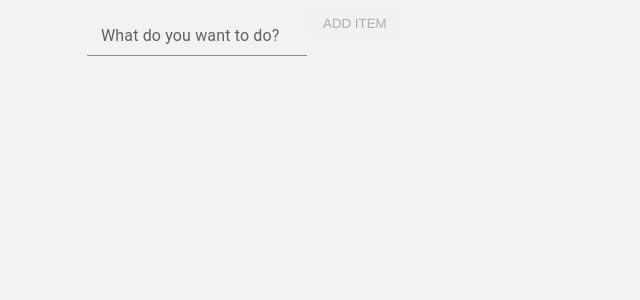
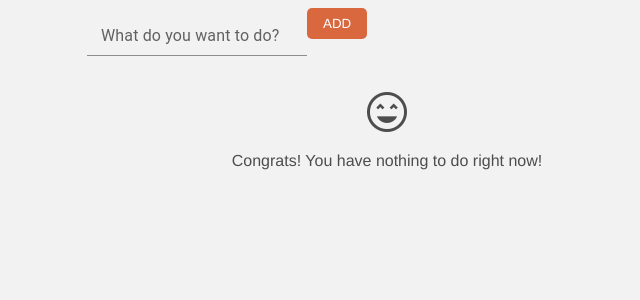
Before and after one commit to shyamtawli/todo-react, a React (Create React App) app: page / in a window 1280 px wide. Shown: the top 300 px of the page, without its empty margins (253-893 px from the left). Built offline with nearby package versions, Linux system fonts and the light colour scheme.

Commit message:
feat: add elements when there is no to do.

```diff
--- a/public/index.html
+++ b/public/index.html
@@ -24,6 +24,7 @@
       work correctly both with client-side routing and a non-root public URL.
       Learn how to configure a non-root public URL by running `npm run build`.
     -->
+    <link rel="stylesheet" href="https://fonts.googleapis.com/css2?family=Material+Symbols+Outlined:opsz,wght,FILL,GRAD@20..48,100..700,0..1,-50..200" />
     <title>Todo App</title>
   </head>
   <body>
--- a/src/App.css
+++ b/src/App.css
@@ -2,6 +2,9 @@
 
 :root {
   --color-gray: hsl(0, 0%, 95%);
+  --color-gray-dark: hsl(0, 0%, 30%);
+  --color-orange: hsl(16, 67%, 55%);
+  --color-orange-light: hsl(16, 67%, 70%);
 }
 
 :root {
@@ -44,10 +47,36 @@ body {
   text-transform: uppercase;
 }
 
+.button-orange {
+  background: var(--color-orange);
+  color: white;
+}
+
+.button-orange-light {
+  background: var(--color-orange-light);
+  color: white;
+}
+
+.todos-status {
+  font-weight: bold;
+  margin: 2rem 0;
+}
+
 .todos-container {
   display: grid;
   gap: 1rem;
-  margin: 3rem 0;
+  margin: 2rem 0;
+}
+
+.todos-congrats-message {
+  align-items: center;
+  color: var(--color-gray-dark);
+  display: flex;
+  flex-direction: column;
+}
+
+.todos-congrats-message-icon {
+  font-size: 3rem;
 }
 
 .todo {
--- a/src/App.js
+++ b/src/App.js
@@ -34,14 +34,29 @@ function App() {
           <button
               disabled={!input}
               onClick={addTodo}
-              className="button button-yellow"
+              className="button button-orange"
               title="Adds this to do to the list."
-          >Add Item</button>
+          >Add</button>
         </form>
 
+        <div className="todos-status">
+          {todos.length > 0 && <p>You have {todos.length} thing(s) to do.</p>}
+        </div>
+
         <div className="todos-container">
-          {todos.map((todo, index) =>
-            <Todo key={index} id={index} onSelect={deleteItem} text={todo} />
+          {todos.length > 0 ? (
+            todos.map((todo, index) =>
+              <Todo key={index} id={index} onSelect={deleteItem} text={todo} />
+            )
+          ) : (
+            <div class="todos-congrats-message">
+              <div className="
+                  todos-congrats-message-icon
+                  material-symbols-outlined">
+                sentiment_very_satisfied
+              </div>
+              <p>Congrats! You have nothing to do right now!</p>
+            </div>
           )}
         </div>
       </div>
--- a/src/Todo.js
+++ b/src/Todo.js
@@ -5,7 +5,7 @@ function Todo(props) {
     <div className="todo">
       <h4 className="todo-title">{props.text}</h4>
       <button
-          className="button"
+          className="button button-orange-light"
           onClick={() => {props.onSelect(props.id)}}
           title="Removes this to do from the list."
       >Delete</button>
```
